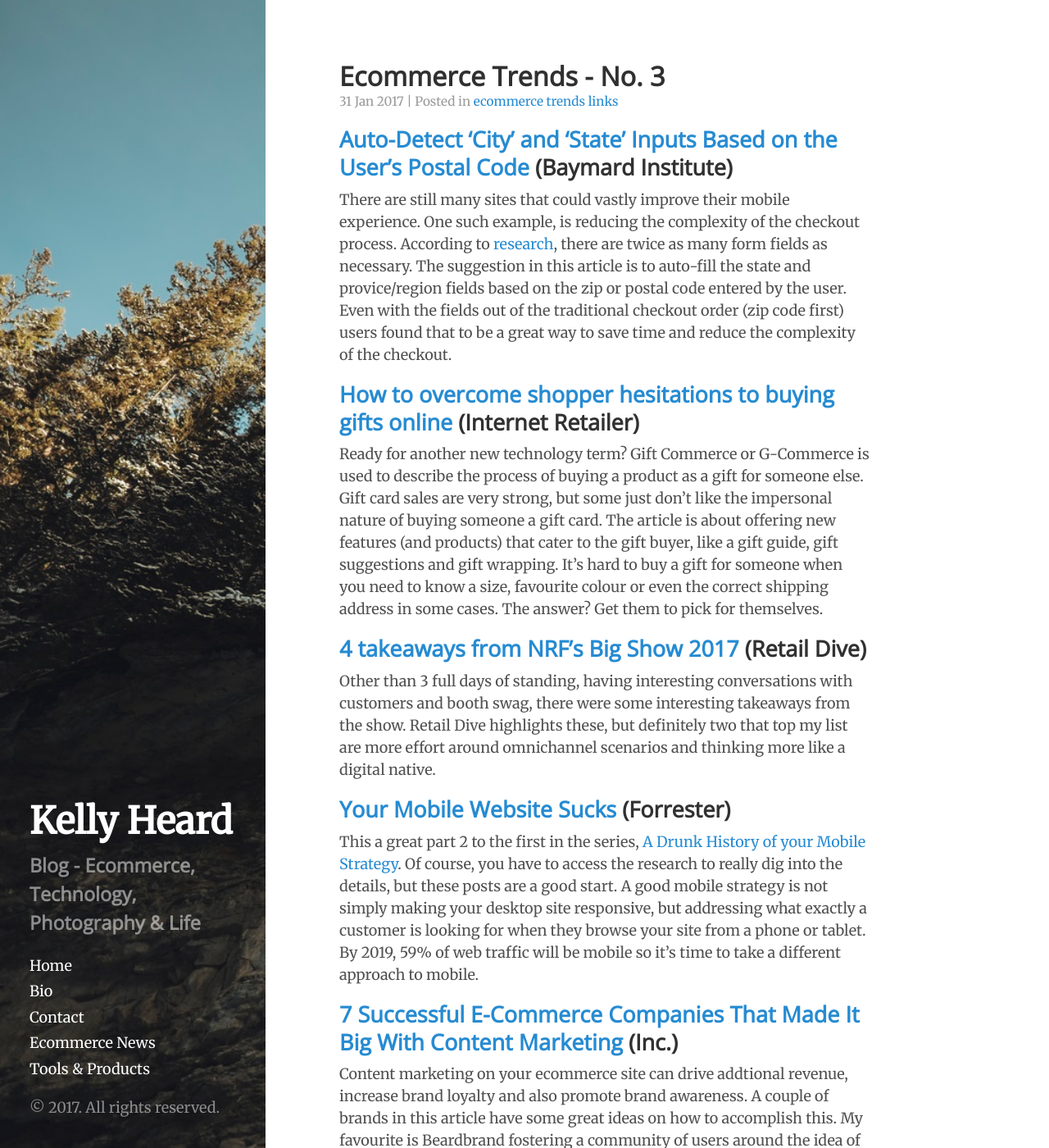
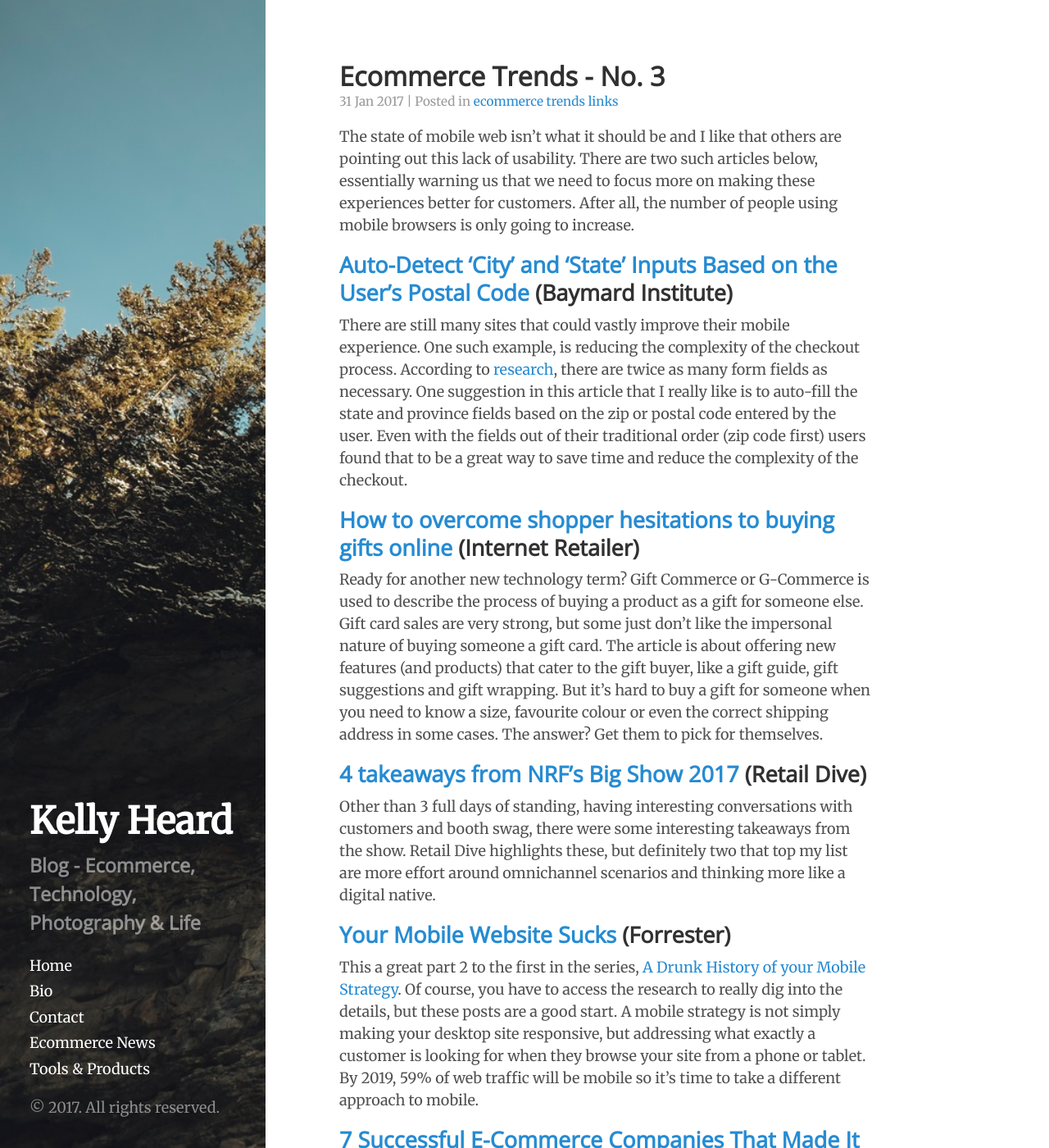
Before and after one commit to heardk/heardk.github.io, a Jekyll site: the page built from _posts/2017-01-31-Ecommerce-Trends-Vol-3.md, in a window 1280 px wide and 1400 px high. Shown: the whole window at 82% size. Built offline with Jekyll 4.4.1, drawn with Linux system fonts in a browser that asks for light colours; comment, search, counter and statistics services are not loaded; some of the changed text lies outside the part shown.

Commit message:
missed file

```diff
--- a/_posts/2017-01-31-Ecommerce-Trends-Vol-3.md
+++ b/_posts/2017-01-31-Ecommerce-Trends-Vol-3.md
@@ -6,17 +6,20 @@ categories: [Ecommerce, Trends, Links]
 description: 'A series of interesting articles on ecommerce, ecommerce technology and retail - curated by me'
 ---
 
+The state of mobile web isn't what it should be and I like that others are pointing out this lack of usability. There are two such articles below, essentially warning us that we need to focus more on making these experiences better for customers. After all, the number of people using mobile browsers is only going to increase.
+
+
 ## [Auto-Detect ‘City’ and ‘State’ Inputs Based on the User’s Postal Code](https://baymard.com/blog/zip-code-auto-detection) (Baymard Institute)
-There are still many sites that could vastly improve their mobile experience. One such example, is reducing the complexity of the checkout process. According to [research](https://baymard.com/blog/checkout-flow-average-form-fields), there are twice as many form fields as necessary. The suggestion in this article is to auto-fill the state and provice/region fields based on the zip or postal code entered by the user. Even with the fields out of the traditional checkout order (zip code first) users found that to be a great way to save time and reduce the complexity of the checkout.
+There are still many sites that could vastly improve their mobile experience. One such example, is reducing the complexity of the checkout process. According to [research](https://baymard.com/blog/checkout-flow-average-form-fields), there are twice as many form fields as necessary. One suggestion in this article that I really like is to auto-fill the state and province fields based on the zip or postal code entered by the user. Even with the fields out of their traditional order (zip code first) users found that to be a great way to save time and reduce the complexity of the checkout.
 
 ## [How to overcome shopper hesitations to buying gifts online](https://www.internetretailer.com/commentary/2016/12/02/how-overcome-shopper-hesitations-buying-gifts-online) (Internet Retailer)
-Ready for another new technology term? Gift Commerce or G-Commerce is used to describe the process of buying a product as a gift for someone else. Gift card sales are very strong, but some just don't like the impersonal nature of buying someone a gift card. The article is about offering new features (and products) that cater to the gift buyer, like a gift guide, gift suggestions and gift wrapping. It's hard to buy a gift for someone when you need to know a size, favourite colour or even the correct shipping address in some cases. The answer? Get them to pick for themselves.
+Ready for another new technology term? Gift Commerce or G-Commerce is used to describe the process of buying a product as a gift for someone else. Gift card sales are very strong, but some just don't like the impersonal nature of buying someone a gift card. The article is about offering new features (and products) that cater to the gift buyer, like a gift guide, gift suggestions and gift wrapping. But it's hard to buy a gift for someone when you need to know a size, favourite colour or even the correct shipping address in some cases. The answer? Get them to pick for themselves.
 
 ## [4 takeaways from NRF's Big Show 2017](http://www.retaildive.com/news/4-takeaways-from-nrfs-big-show-2017/434218/) (Retail Dive)
 Other than 3 full days of standing, having interesting conversations with customers and booth swag, there were some interesting takeaways from the show. Retail Dive highlights these, but definitely two that top my list are more effort around omnichannel scenarios and thinking more like a digital native.
 
 ## [Your Mobile Website Sucks](http://blogs.forrester.com/ted_schadler/17-01-22-your_mobile_website_sucks) (Forrester)
-This a great part 2 to the first in the series, [A Drunk History of your Mobile Strategy](http://blogs.forrester.com/ted_schadler/16-10-05-drunk_history_of_your_mobile_strategy). Of course, you have to access the research to really dig into the details, but these posts are a good start. A good mobile strategy is not simply making your desktop site responsive, but addressing what exactly a customer is looking for when they browse your site from a phone or tablet. By 2019, 59% of web traffic will be mobile so it's time to take a different approach to mobile.
+This a great part 2 to the first in the series, [A Drunk History of your Mobile Strategy](http://blogs.forrester.com/ted_schadler/16-10-05-drunk_history_of_your_mobile_strategy). Of course, you have to access the research to really dig into the details, but these posts are a good start. A mobile strategy is not simply making your desktop site responsive, but addressing what exactly a customer is looking for when they browse your site from a phone or tablet. By 2019, 59% of web traffic will be mobile so it's time to take a different approach to mobile.
 
 ## [7 Successful E-Commerce Companies That Made It Big With Content Marketing](http://www.inc.com/sujan-patel/7-successful-e-commerce-companies-that-made-it-big-with-content-marketing.html) (Inc.)
-Content marketing on your ecommerce site can drive addtional revenue, increase brand loyalty and also promote brand awareness. A couple of brands in this article have some great ideas on how to accomplish this. My favourite is Beardbrand fostering a community of users around the idea of *urban beardsmen*!
+Content marketing on your e-commerce site can drive addtional revenue, increase brand loyalty and also promote brand awareness. A couple of brands in this article have some great ideas on how to accomplish this. My favourite is Beardbrand, fostering a community of users around the idea of *urban beardsmen*!
```
